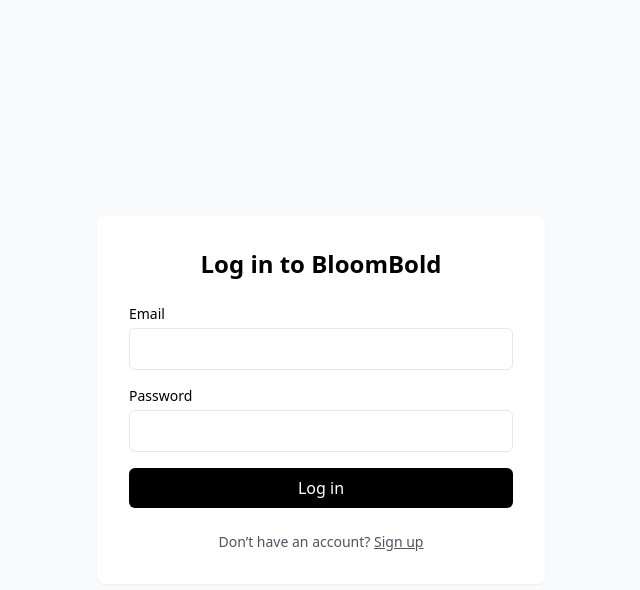
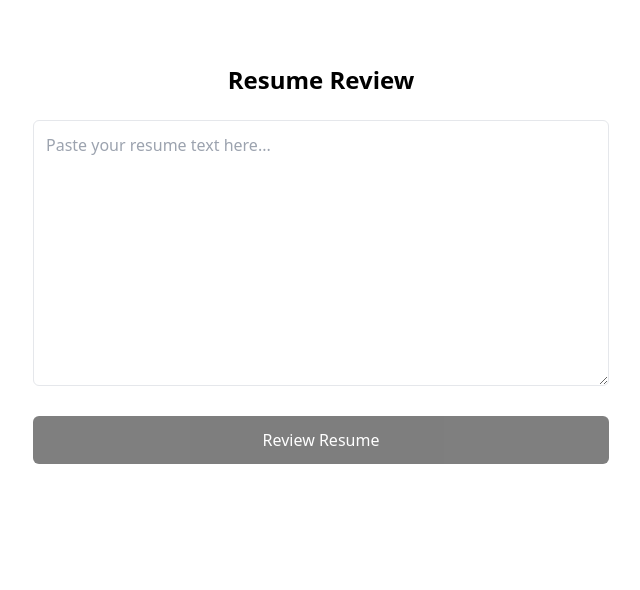
Before and after one commit to Mact2583/bloombold-app, a React (Vite) app: page /dashboard in a window 1280 px wide. Before the commit this address led to /login. Shown: the top 590 px of the page, without its empty margins (319-959 px from the left). Built offline with nearby package versions, Linux system fonts and the light colour scheme; no server answers.

Commit message:
Fix logout 404 and free-limit dead end

```diff
--- a/src/components/ProtectedRoute.jsx
+++ b/src/components/ProtectedRoute.jsx
@@ -1,63 +1,117 @@
-import { Navigate, Outlet, useLocation } from "react-router-dom";
+import { useState } from "react";
+import { useNavigate } from "react-router-dom";
+import { supabase } from "@/lib/supabaseClient";
 import { useAuth } from "@/contexts/SupabaseAuthContext";
 
-/**
- * Dashboard-level loading skeleton.
- * Mirrors the app shell so there is no auth flash.
- */
-function AppShellSkeleton() {
+export default function ResumeReview() {
+  const navigate = useNavigate();
+  const { user } = useAuth();
+
+  const [resumeText, setResumeText] = useState("");
+  const [loading, setLoading] = useState(false);
+  const [limitHit, setLimitHit] = useState(false);
+  const [used, setUsed] = useState(0);
+  const [limit, setLimit] = useState(0);
+  const [error, setError] = useState(null);
+
+  const handleSubmit = async () => {
+    setLoading(true);
+    setError(null);
+
+    try {
+      const session = await supabase.auth.getSession();
+      const token = session.data.session?.access_token;
+
+      const res = await fetch(
+        `${import.meta.env.VITE_SUPABASE_FUNCTION_URL}/analyze-resume`,
+        {
+          method: "POST",
+          headers: {
+            Authorization: `Bearer ${token}`,
+            "Content-Type": "application/json",
+          },
+          body: JSON.stringify({ resumeText }),
+        }
+      );
+
+      const data = await res.json();
+
+      if (data.upgradeRequired) {
+        setLimitHit(true);
+        setUsed(data.used);
+        setLimit(data.limit);
+        return;
+      }
+
+      if (!data.success) {
+        throw new Error("Analysis failed");
+      }
+
+      navigate(`/dashboard/resume-reviews/${data.reviewId}`);
+    } catch (err) {
+      setError("Something went wrong. Please try again.");
+    } finally {
+      setLoading(false);
+    }
+  };
+
+  // 🚧 FREE LIMIT STATE
+  if (limitHit) {
+    return (
+      <div className="max-w-xl mx-auto mt-16 space-y-6 text-center">
+        <h1 className="text-2xl font-semibold">
+          You’ve reached the free review limit
+        </h1>
+
+        <p className="text-gray-600">
+          Free accounts include up to {limit} resume reviews.
+        </p>
+
+        <div className="flex flex-col gap-3">
+          <button
+            onClick={() => navigate("/dashboard/upgrade")}
+            className="rounded-md bg-black px-6 py-3 text-white font-medium"
+          >
+            Upgrade to Pro
+          </button>
+
+          <button
+            onClick={() => navigate("/dashboard")}
+            className="text-sm text-gray-600 underline"
+          >
+            Return to dashboard
+          </button>
+        </div>
+      </div>
+    );
+  }
+
+  // 📝 NORMAL FORM
   return (
-    <div className="min-h-screen flex bg-muted/30">
-      {/* Sidebar skeleton */}
-      <aside className="hidden md:flex w-64 flex-col gap-4 p-4 border-r bg-background">
-        <div className="h-6 w-32 rounded bg-muted animate-pulse" />
-        <div className="space-y-2 mt-6">
-          <div className="h-4 w-full rounded bg-muted animate-pulse" />
-          <div className="h-4 w-5/6 rounded bg-muted animate-pulse" />
-          <div className="h-4 w-2/3 rounded bg-muted animate-pulse" />
-        </div>
-        <div className="mt-auto h-10 w-full rounded bg-muted animate-pulse" />
-      </aside>
+    <div className="max-w-xl mx-auto mt-16 space-y-6">
+      <h1 className="text-2xl font-semibold text-center">
+        Resume Review
+      </h1>
 
-      {/* Main content skeleton */}
-      <main className="flex-1 p-6 space-y-6">
-        <div className="h-8 w-48 rounded bg-muted animate-pulse" />
+      <textarea
+        value={resumeText}
+        onChange={(e) => setResumeText(e.target.value)}
+        rows={10}
+        className="w-full rounded-md border p-3"
+        placeholder="Paste your resume text here..."
+      />
 
-        <div className="grid grid-cols-1 md:grid-cols-2 gap-6">
-          <div className="h-40 rounded-lg bg-muted animate-pulse" />
-          <div className="h-40 rounded-lg bg-muted animate-pulse" />
-        </div>
+      {error && (
+        <p className="text-sm text-red-600">{error}</p>
+      )}
 
-        <div className="space-y-3">
-          <div className="h-4 w-full rounded bg-muted animate-pulse" />
-          <div className="h-4 w-5/6 rounded bg-muted animate-pulse" />
-          <div className="h-4 w-2/3 rounded bg-muted animate-pulse" />
-        </div>
-      </main>
+      <button
+        onClick={handleSubmit}
+        disabled={loading || !resumeText.trim()}
+        className="w-full rounded-md bg-black px-6 py-3 text-white font-medium disabled:opacity-50"
+      >
+        {loading ? "Analyzing…" : "Review Resume"}
+      </button>
     </div>
   );
 }
-
-export default function ProtectedRoute() {
-  const location = useLocation();
-  const { user, loading: authLoading, profileLoading } = useAuth();
-
-  // ⏳ Auth + profile resolving → render app shell skeleton
-  if (authLoading || profileLoading) {
-    return <AppShellSkeleton />;
-  }
-
-  // 🔐 Not authenticated → redirect to login
-  if (!user) {
-    return (
-      <Navigate
-        to="/login"
-        replace
-        state={{ returnTo: location.pathname }}
-      />
-    );
-  }
-
-  // ✅ Authenticated → render protected content
-  return <Outlet />;
-}
--- a/src/pages/Logout.jsx
+++ b/src/pages/Logout.jsx
@@ -1,23 +1,18 @@
 import { useEffect } from "react";
+import { useNavigate } from "react-router-dom";
 import { supabase } from "@/lib/supabaseClient";
 
-const Logout = () => {
+export default function Logout() {
+  const navigate = useNavigate();
+
   useEffect(() => {
     const doLogout = async () => {
       await supabase.auth.signOut();
-
-      // Force a clean navigation (avoids Vercel SPA edge cases)
-      window.location.href = "/login";
+      navigate("/login", { replace: true });
     };
 
     doLogout();
-  }, []);
+  }, [navigate]);
 
-  return (
-    <div className="min-h-screen flex items-center justify-center text-sm text-muted-foreground">
-      Signing you out…
-    </div>
-  );
-};
-
-export default Logout;
+  return null;
+}
```
